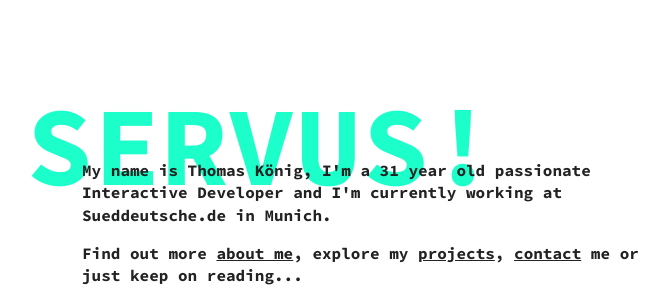
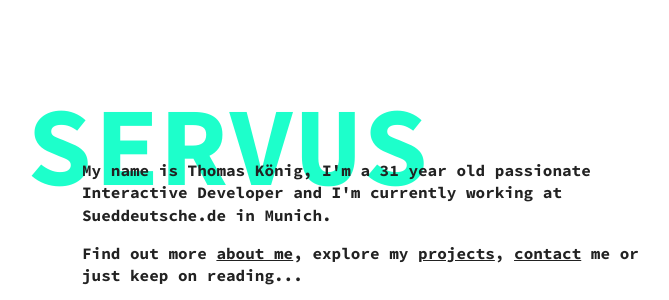
Before and after one commit to Vispercept/portfolio, a Jekyll site: the page built from index.html, in a window 1280 px wide and 900 px high. Shown: the part 232-532 px from the top of the window, without its empty margins (258-927 px from the left). Built offline with Jekyll 4.4.1, drawn with Linux system fonts in a browser that asks for light colours.

Commit message:
Updated 'index.html' via CloudCannon

```diff
--- a/index.html
+++ b/index.html
@@ -5,7 +5,7 @@ layout: default
 <main class="section section--intro" id="#">
   <div class="section__inner">
     <div class="section__header section__header--1">
-      <h1 class="editable">Servus!</h1>
+      <h1 class="editable">Servus</h1>
     </div>
     <div class="section__content">
       <p class="section__paragraph editable">My name is Thomas K&ouml;nig, I'm a 31 year old passionate Interactive Developer and I'm currently working at Sueddeutsche.de in Munich.</p>
```
